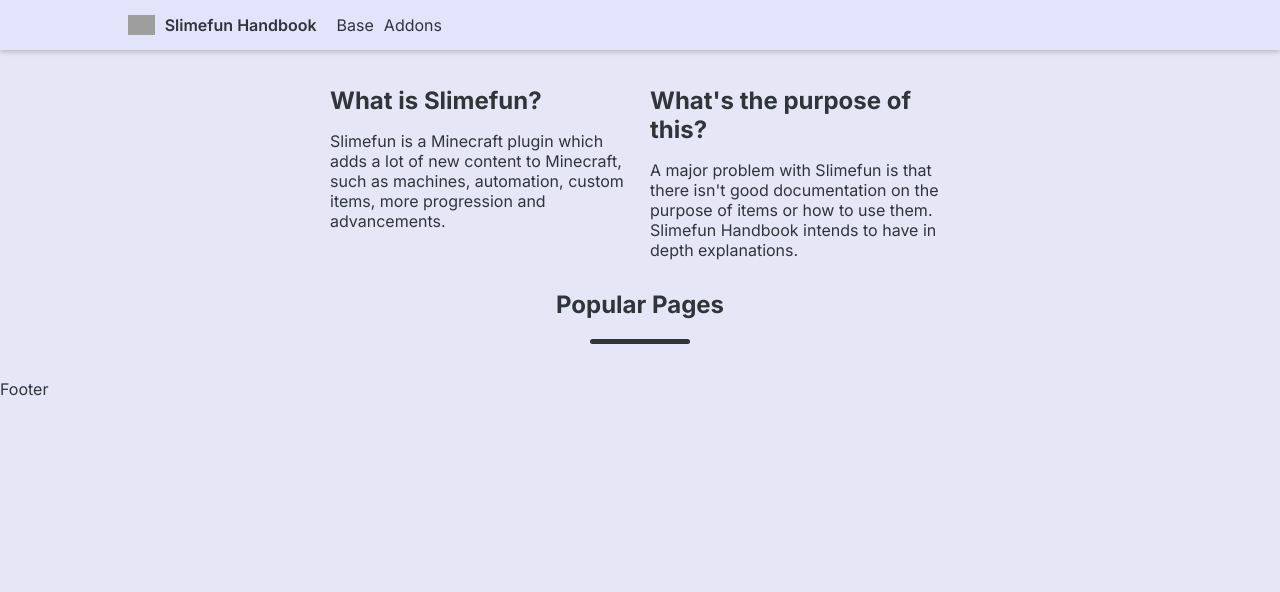
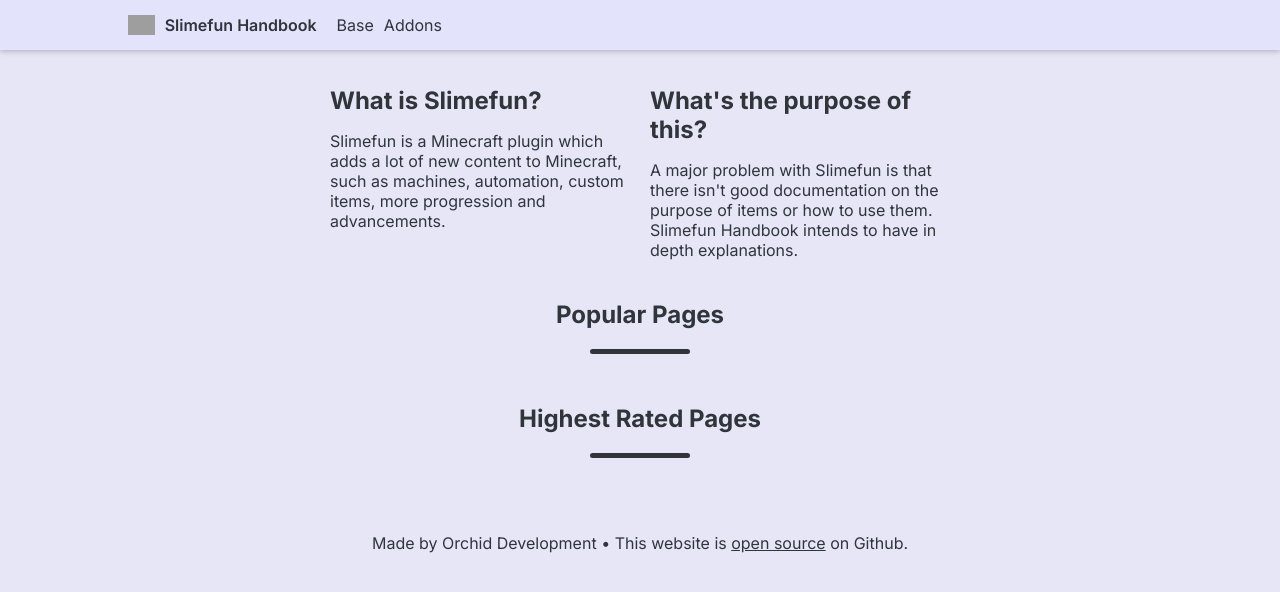
Before and after one commit to kura78/Slimefun-Wiki, a Nuxt app: page / in a window 1280 px wide. Shown: the top 592 px of the page. Built offline with nearby package versions, Linux system fonts and the light colour scheme; grey boxes are pictures that could not be loaded.

Commit message:
add default orchid development footer

```diff
--- a/components/Footer.vue
+++ b/components/Footer.vue
@@ -1,3 +1,11 @@
 <template>
-    Footer
-</template>
+    <div class="footer">
+      <div class="footerContent">
+        <div class="footerTop">
+          Made by Orchid Development &bull; This website is <a class="footerLink"
+            href="https://github.com/orchidtowny/bluejay" target="_blank" rel="noopener noreferrer">open source</a> on
+          Github.
+        </div>
+      </div>
+    </div>
+  </template>
--- a/pages/index.vue
+++ b/pages/index.vue
@@ -16,8 +16,16 @@
                         </span>
                     </div>
                 </div>
-                <h2>Popular Pages</h2>
-                <hr>
+
+                <div class="popular-pages">
+                    <h2>Popular Pages</h2>
+                    <hr>
+                </div>
+
+                <div class="highest-rated-pages">
+                    <h2>Highest Rated Pages</h2>
+                    <hr>
+                </div>
 
             </div>
         </div>
--- a/public/assets/style.css
+++ b/public/assets/style.css
@@ -129,5 +129,32 @@
 .about-box {
   width: 300px;
   padding: 10px;
+}
 
+.footerTop {
+  margin-bottom: 10px;
+  text-align: center;
+  font-family: var(--font1);
 }
+
+.footer {
+  max-width: 1024px;
+  margin: auto;
+  margin-top: 40px;
+  margin-bottom: 40px;
+  padding-left: 20px;
+  padding-right: 20px;
+  display: flex;
+  align-items: center;
+  justify-content: center;
+}
+
+.footerLink {
+  color: var(--accent1);
+  text-decoration: underline !important;
+  border-radius: 5px;
+}
+
+.popular-pages, .highest-rated-pages {
+  padding-top: 10px;
+}
```
